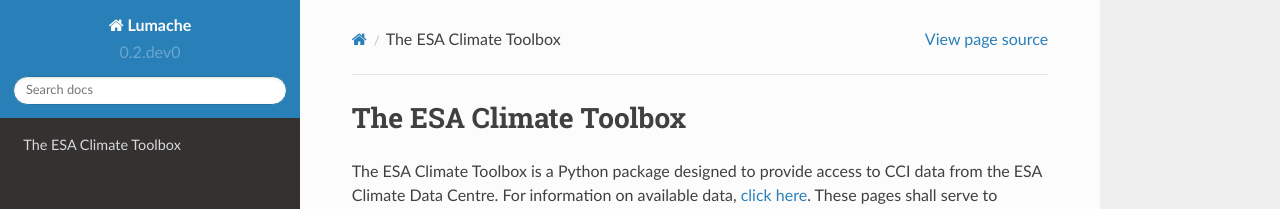
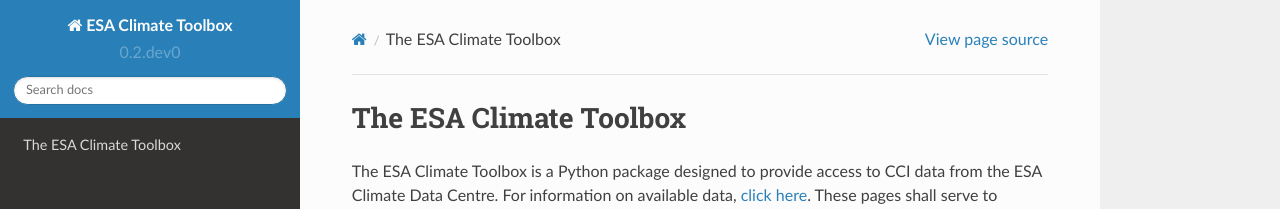
Before and after one commit to esa-cci/esa-climate-toolbox, a Sphinx documentation site: the page built from docs/source/index.rst, in a window 1280 px wide. Shown: the top 209 px of the page. Built offline with Sphinx 7.4.7 and the Read the Docs theme 2.0.0, drawn with Linux system fonts in a browser that asks for light colours.

Commit message:
put in correct name

```diff
--- a/docs/source/conf.py
+++ b/docs/source/conf.py
@@ -10,7 +10,7 @@
 
 # -- Project information
 
-project = 'Lumache'
+project = 'ESA Climate Toolbox'
 copyright = '2023, Brockmann Consult GmbH'
 author = 'Brockmann Consult GmbH'
 
```
